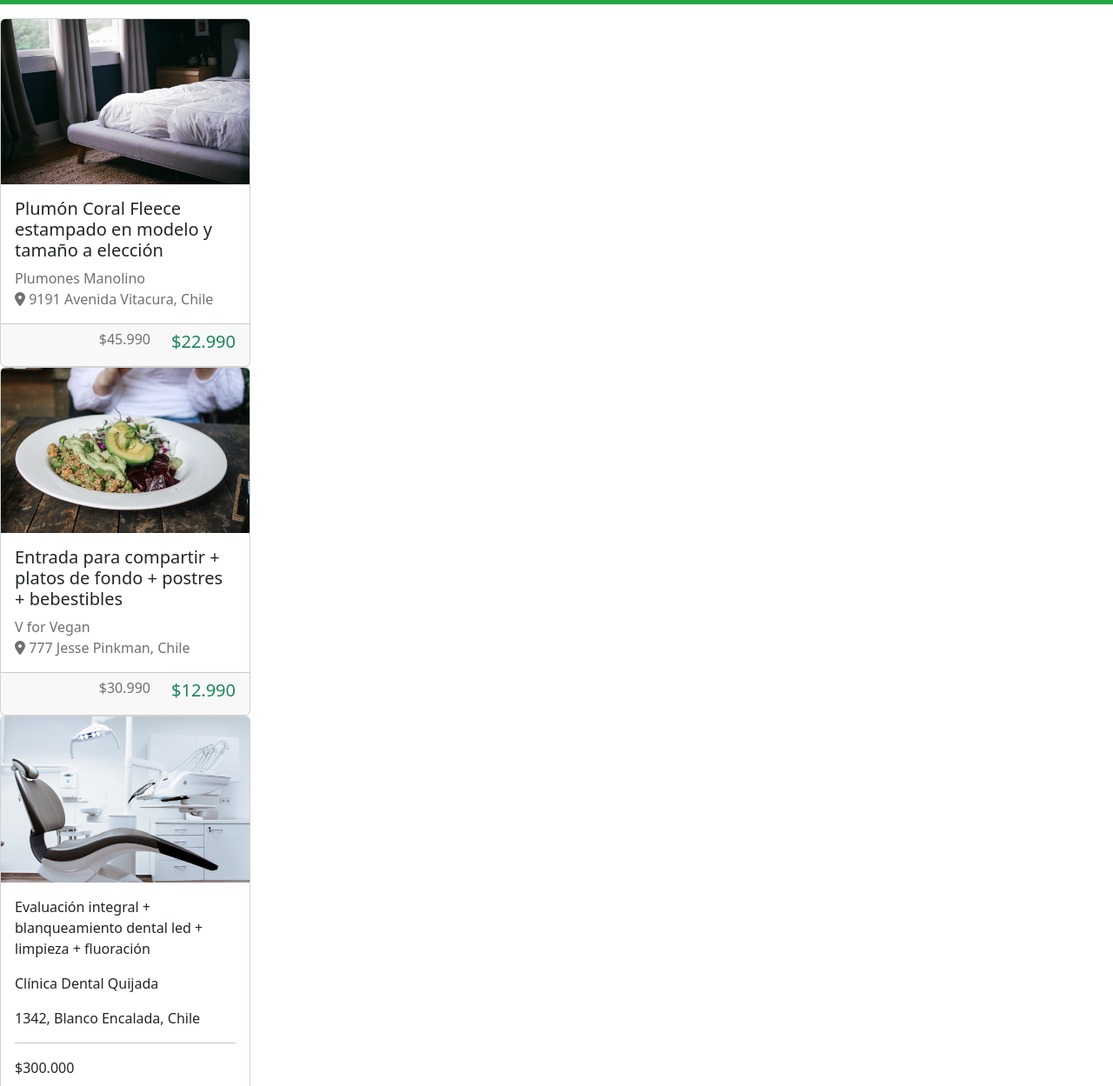
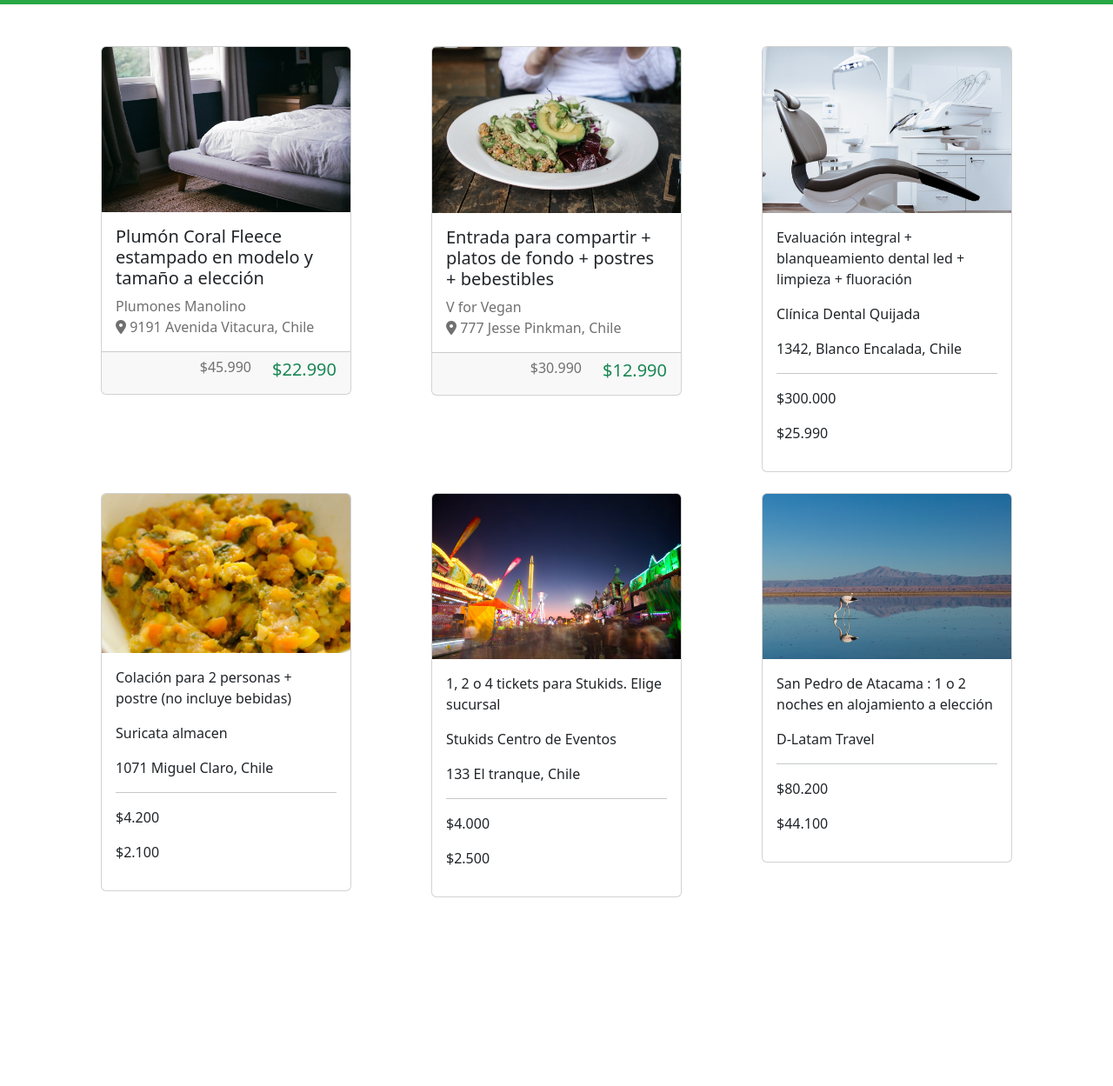
Before and after one commit to Izth4rDev/cuponPage, a plain HTML site: page index.html in a window 1280 px wide. Shown: the part 51-1300 px from the top of the page at 87% size. After the commit the page ends 1083 px from the top, so only its background shows below. Drawn offline with nearby package versions, Linux system fonts and the light colour scheme.

Commit message:
Thitottttttt commit 3715f554f0c5fb52f986de676dea36302e86b057.
revertir commit

```diff
--- a/index.html
+++ b/index.html
@@ -31,12 +31,13 @@
             </div>
         </nav>
     </header>
-    <div class="row">
-        <div class="col-sm-12 col-md-6 col-lg-4 my-3">
 
+
+<div class="container mt-5">
+    <div class="row row-gap-4">
         <!-- Card-1 -->
-
-    <div class="card" style="width: 18rem;">
+        <div class="col-12 col-md-6 col-lg-4">
+            <div class="card mx-auto" style="width: 18rem;">
                 <img src="assets/img/cupon-1.jpg" class="card-img-top" alt="plumones">
                 <div class="card-body">
                     <h5 class="card-title fw-light black">Plumón Coral Fleece estampado en modelo y tamaño a elección</h5>
@@ -54,11 +55,10 @@
                     </div>
                 </div>
             </div>
-
-
+        </div>
         <!-- card-2 -->
-
-    <div class="card" style="width: 18rem;">
+        <div class="col-12 col-md-6 col-lg-4">
+            <div class="card mx-auto" style="width: 18rem;">
                 <img src="assets/img/cupon-2.jpg" class="card-img-top" alt="ensalada">
                 <div class="card-body">
                     <h5 class="card-title fw-light black">Entrada para compartir + platos de fondo + postres + bebestibles</h5>
@@ -73,10 +73,10 @@
                         <h5 class="col-auto text-success green">$12.990</h5>
                     </div>
                 </div>
-
             </div>
-
-    <div class="card" style="width: 18rem;">
+        </div>
+        <div class="col-12 col-md-6 col-lg-4">
+            <div class="card mx-auto" style="width: 18rem;">
                 <img src="assets/img/cupon-3.jpg" class="card-img-top" alt="dental">
                 <div class="card-body">
                     <p class="card-text">Evaluación integral + blanqueamiento dental led + limpieza + fluoración</p>
@@ -87,8 +87,9 @@
                     <p>$25.990</p>
                 </div>
             </div>
-
-    <div class="card" style="width: 18rem;">
+        </div>
+        <div class="col-12 col-md-6 col-lg-4">
+            <div class="card mx-auto" style="width: 18rem;">
                 <img src="assets/img/cupon-4.jpg" class="card-img-top" alt="colacion">
                 <div class="card-body">
                     <p class="card-text">Colación para 2 personas + postre (no incluye bebidas)</p>
@@ -99,8 +100,9 @@
                     <p>$2.100</p>
                 </div>
             </div>
-
-    <div class="card" style="width: 18rem;">
+        </div>
+        <div class="col-12 col-md-6 col-lg-4">
+            <div class="card mx-auto" style="width: 18rem;">
                 <img src="assets/img/cupon-5.jpg" class="card-img-top" alt="Stukids">
                 <div class="card-body">
                     <p class="card-text">1, 2 o 4 tickets para Stukids. Elige sucursal</p>
@@ -111,8 +113,9 @@
                     <p>$2.500</p>
                 </div>
             </div>
-
-    <div class="card" style="width: 18rem;">
+        </div>
+        <div class="col-12 col-md-6 col-lg-4">
+            <div class="card mx-auto" style="width: 18rem;">
                 <img src="assets/img/cupon-6.jpg" class="card-img-top" alt="San Pedro">
                 <div class="card-body">
                     <p class="card-text">San Pedro de Atacama : 1 o 2 noches en alojamiento a elección</p>
@@ -123,11 +126,8 @@
                 </div>
             </div>
         </div>
-
-
-
-
-
+    </div>
+</div>
 </body>
 <script src="https://kit.fontawesome.com/9d55460b02.js" crossorigin="anonymous"></script>
 <script src="https://cdn.jsdelivr.net/npm/bootstrap@5.3.3/dist/js/bootstrap.min.js"></script>
```
Lines whose indentation alone changed are shown as unchanged.
